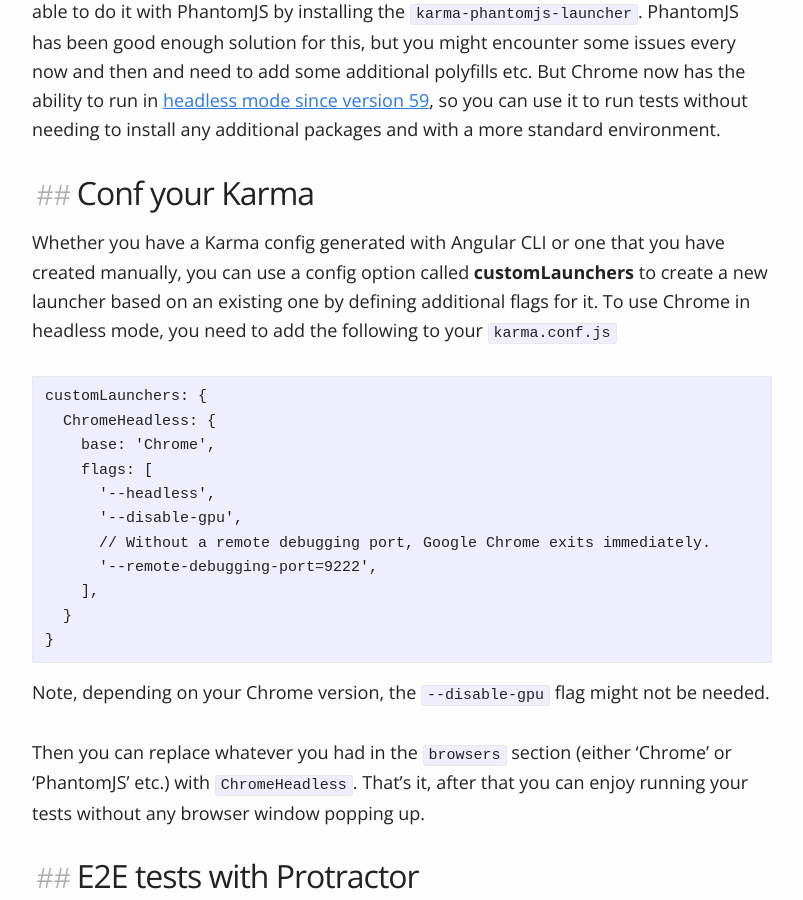
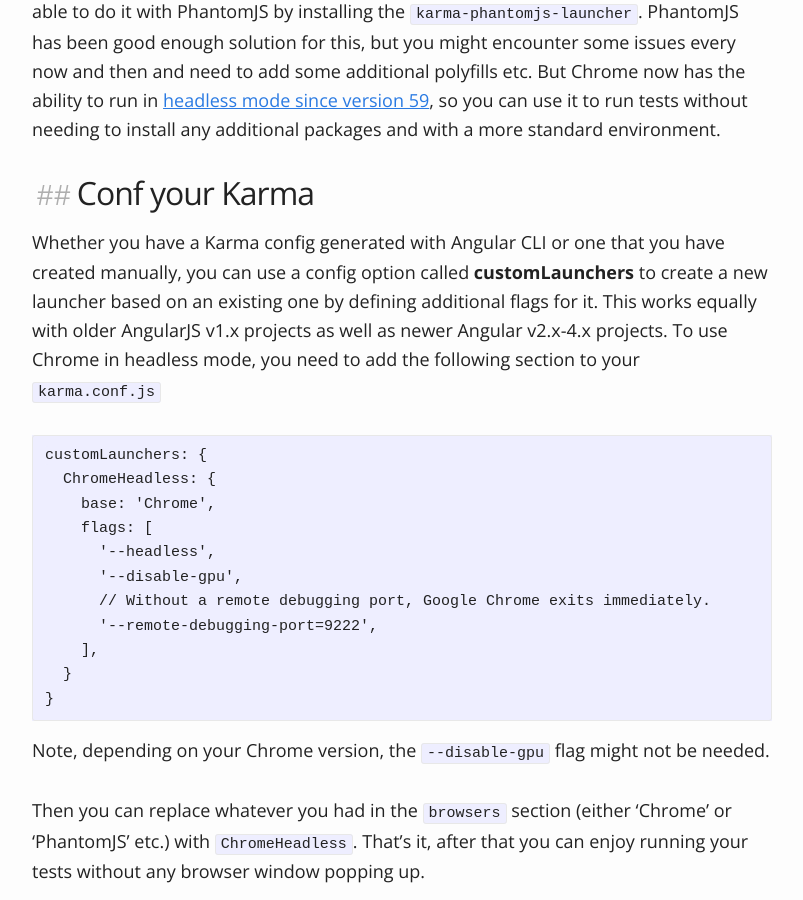
Before and after one commit to cvuorinen/cvuorinen.github.io, a Jekyll site: the page built from _posts/2017-05-05-running-angular-tests-in-headless-chrome.md, in a window 1280 px wide and 900 px high, scrolled down 922 px. Shown: the whole window, without its empty margins (238-1041 px from the left). Built offline with Jekyll 4.4.1, drawn with Linux system fonts in a browser that asks for light colours; nearby versions of some CDN libraries; comment, search, counter and statistics services are not loaded.

Commit message:
Add note about Angular versions

````diff
--- a/_posts/2017-05-05-running-angular-tests-in-headless-chrome.md
+++ b/_posts/2017-05-05-running-angular-tests-in-headless-chrome.md
@@ -21,7 +21,7 @@
 
 ## Conf your Karma
 
-Whether you have a Karma config generated with Angular CLI or one that you have created manually, you can use a config option called **customLaunchers** to create a new launcher based on an existing one by defining additional flags for it. To use Chrome in headless mode, you need to add the following to your `karma.conf.js`
+Whether you have a Karma config generated with Angular CLI or one that you have created manually, you can use a config option called **customLaunchers** to create a new launcher based on an existing one by defining additional flags for it. This works equally with older AngularJS v1.x projects as well as newer Angular v2.x-4.x projects. To use Chrome in headless mode, you need to add the following section to your `karma.conf.js`
 
 ```
 customLaunchers: {
````
